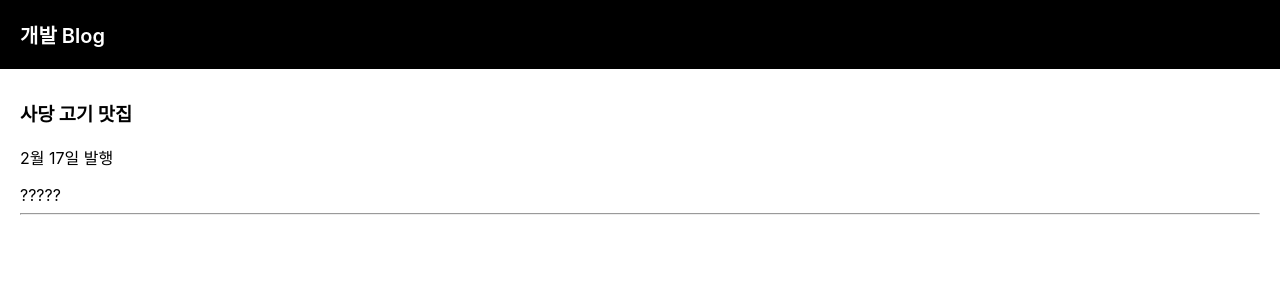
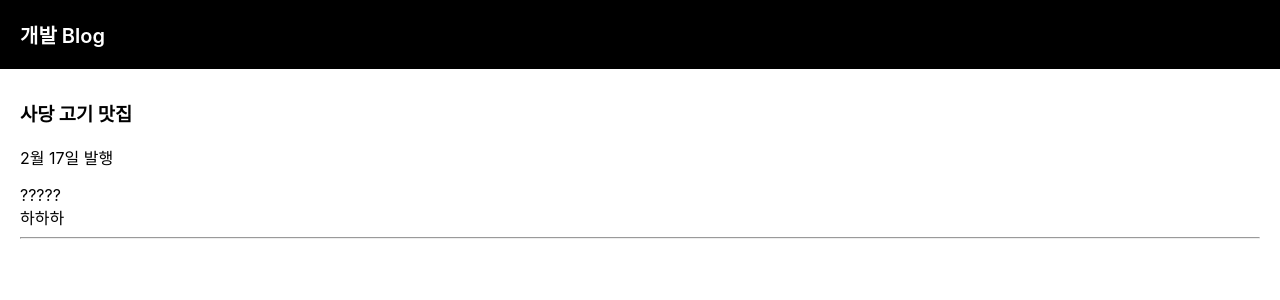
Before and after one commit to 999hanul/blog, a React (Create React App) app: page / in a window 1280 px wide. Shown: the top 300 px of the page. Built offline with nearby package versions, Linux system fonts and the light colour scheme.

Commit message:
Update App.js

```diff
--- a/src/App.js
+++ b/src/App.js
@@ -15,6 +15,7 @@ function App() {
         <h3>{posts}</h3>
         <p>2월 17일 발행</p>
         <div>?????</div>
+    <div>하하하</div>
         <hr />
       </div>
     </div>
```
